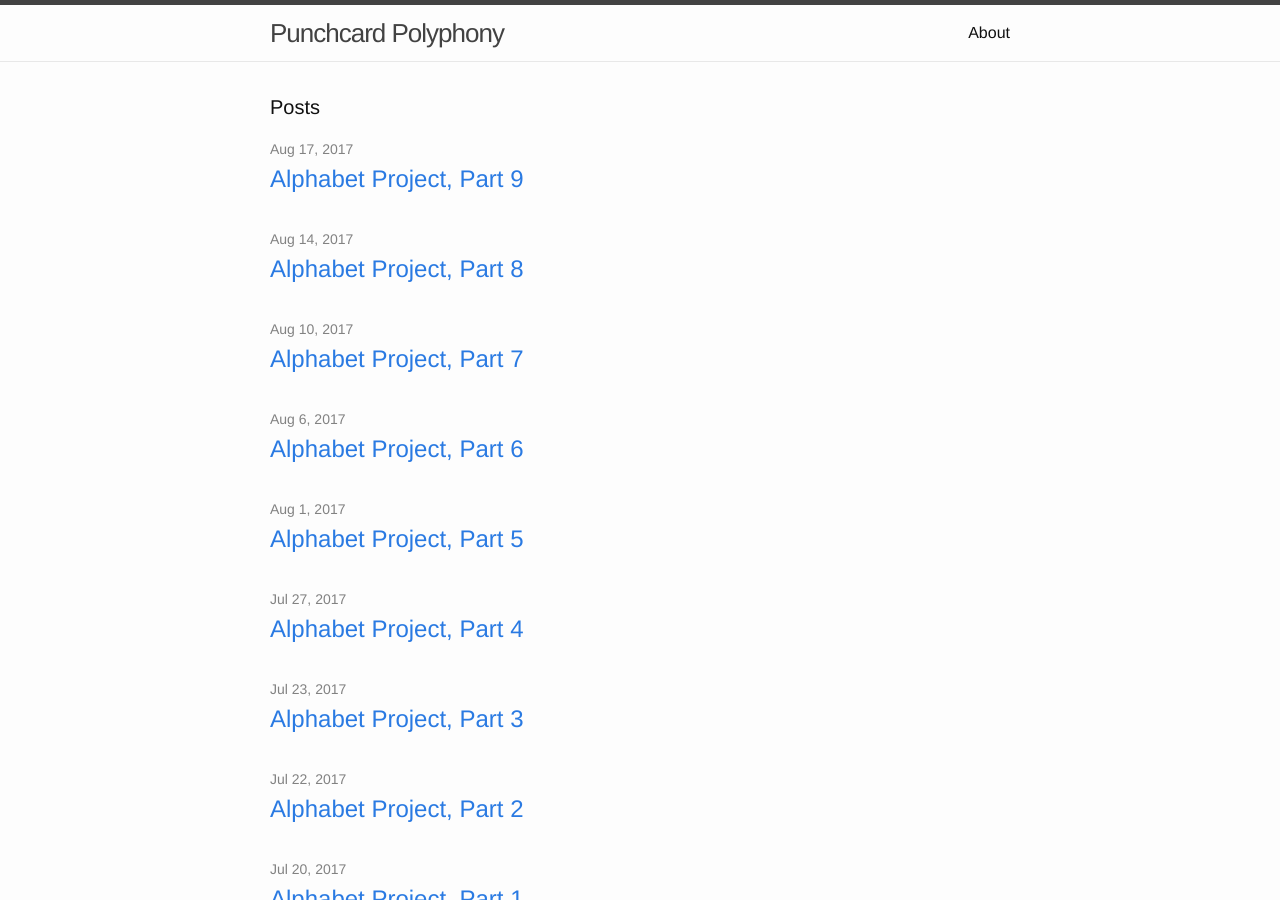
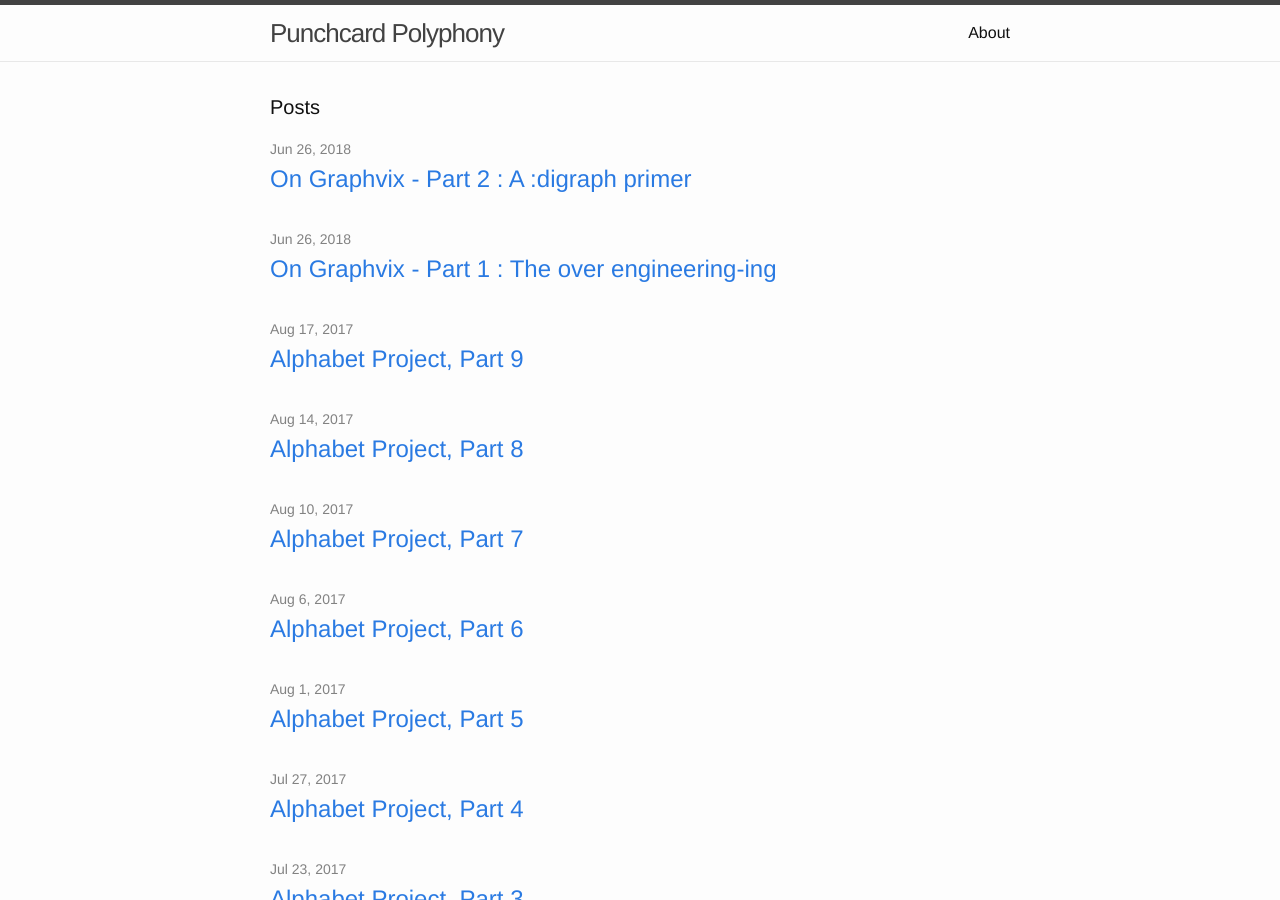
Before and after one commit to mikowitz/mikowitz.github.io, a Jekyll site: the page built from index.html, in a window 1280 px wide and 900 px high. Built offline with Jekyll 4.4.1, drawn with Linux system fonts in a browser that asks for light colours.

Commit message:
Add first 2 blog posts of graphvix series

```diff
--- a/_drafts/2018-06-22-graphvix-part2.md
+++ b/_posts/2018-06-26-graphvix-part2.md
@@ -3,7 +3,7 @@ layout: post
 title:  On Graphvix - Part 2
 subtitle: A :digraph primer
 partno: 2
-date:   2018-06-22 19:35:00 -0400
+date:   2018-06-26 19:41:00 -0400
 categories: elixir graphviz
 ---
 
```
Also changed, not shown: _posts/2018-06-26-graphvix-part1.md (renamed from _drafts/2018-06-22-graphvix-part1.md, +1 -1 lines).
